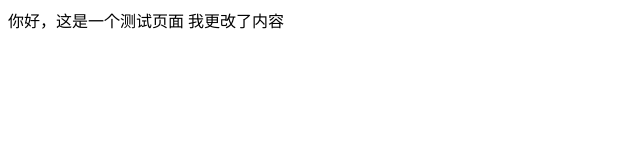
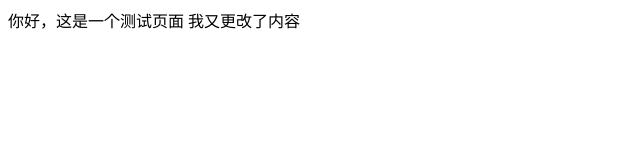
Before and after one commit to tongfuzz/blog, a plain HTML site: page index.html in a window 1280 px wide. Shown: the full height of the page, 0-640 px from the left. Drawn offline with Linux system fonts and the light colour scheme.

Commit message:
再次测试githubpages

```diff
--- a/index.html
+++ b/index.html
@@ -6,7 +6,7 @@
   <body>
     <div>
       <span>你好，这是一个测试页面</span>
-      <span>我更改了内容</span>
+      <span>我又更改了内容</span>
     </div>
   </body>
 </html>
```
